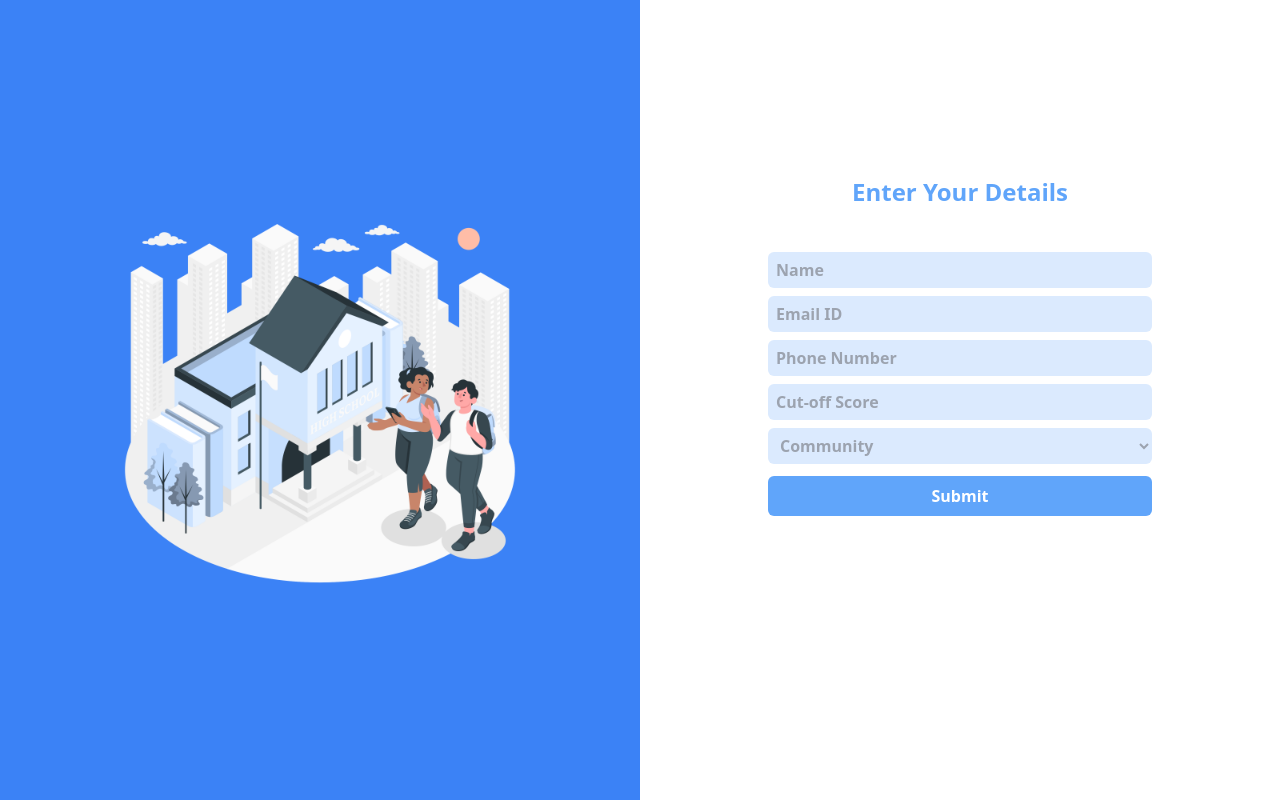
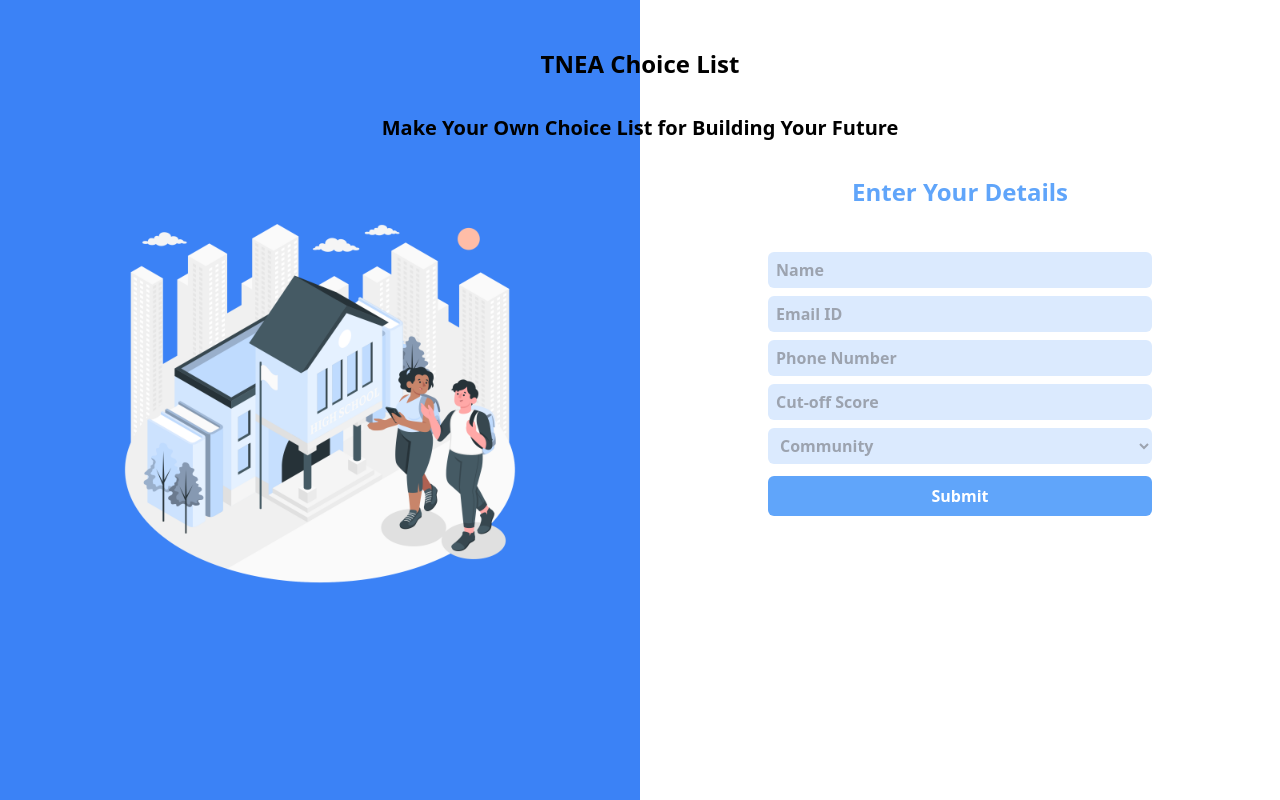
Before and after one commit to Mukunthan-A-R/CCE, a React (Vite) app: page / in a window 1280 px wide. Built offline with nearby package versions, Linux system fonts and the light colour scheme; no server answers.

Commit message:
Making UI and Result Changes.

```diff
--- a/src/pages/Register.jsx
+++ b/src/pages/Register.jsx
@@ -82,7 +82,14 @@
     }
 
     return (
-      <div className="w-full h-screen flex">
+      <div className="w-full h-screen flex relative">
+        <div className="absolute top-16 left-1/2 transform -translate-x-1/2 -translate-y-1/2">
+        <h2 className="text-2xl font-bold text-center">TNEA Choice List</h2>
+        </div>
+        <div className="absolute top-32 left-1/2 transform -translate-x-1/2 -translate-y-1/2">
+        <h2 className="text-xl font-bold text-center">Make Your Own Choice List for Building Your Future</h2>
+        </div>
+
         <div className="bg-blue-500 w-1/2 flex justify-center items-center">
           <img src={registerImg} alt="" className="w-[400px] h-auto" />
         </div>
--- a/src/pages/Result.jsx
+++ b/src/pages/Result.jsx
@@ -101,7 +101,7 @@ const Result = () => {
         >
           <IoIosPrint />
         </button>
-        <button
+        {/* <button
           className="receipt-modal-download-button bg-blue-500 hover:bg-blue-700 text-white font-bold py-2 px-4 rounded inline-flex items-center mt-2"
           onClick={downloadPDF}
           disabled={loader}
@@ -111,7 +111,7 @@ const Result = () => {
           ) : (
             <span><FaDownload /></span>
           )}
-        </button>
+        </button> */}
       </div>
       <div className="text-center font-bold text-2xl my-5">
         Welcome {User.name || 'User'}
```
